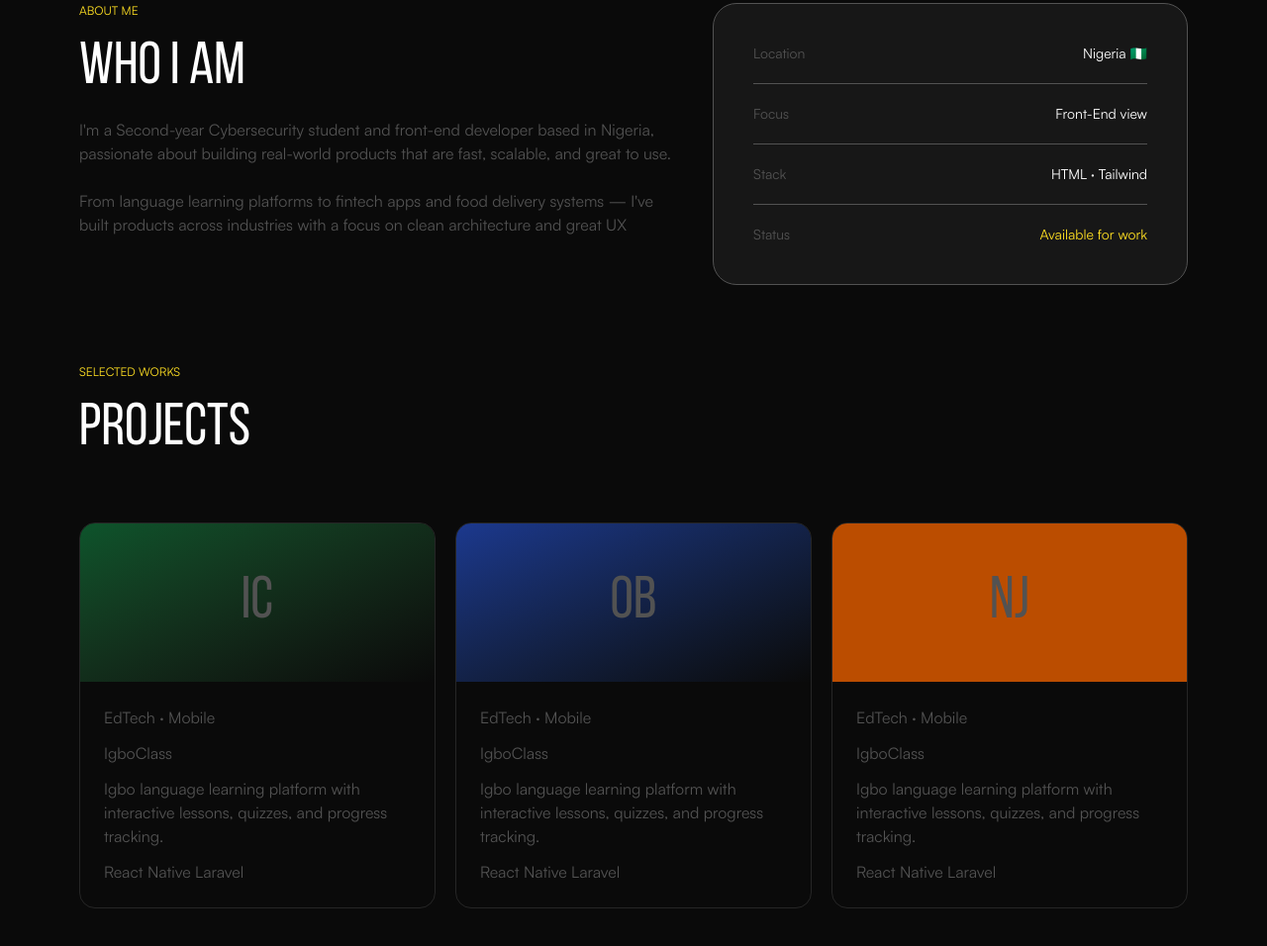
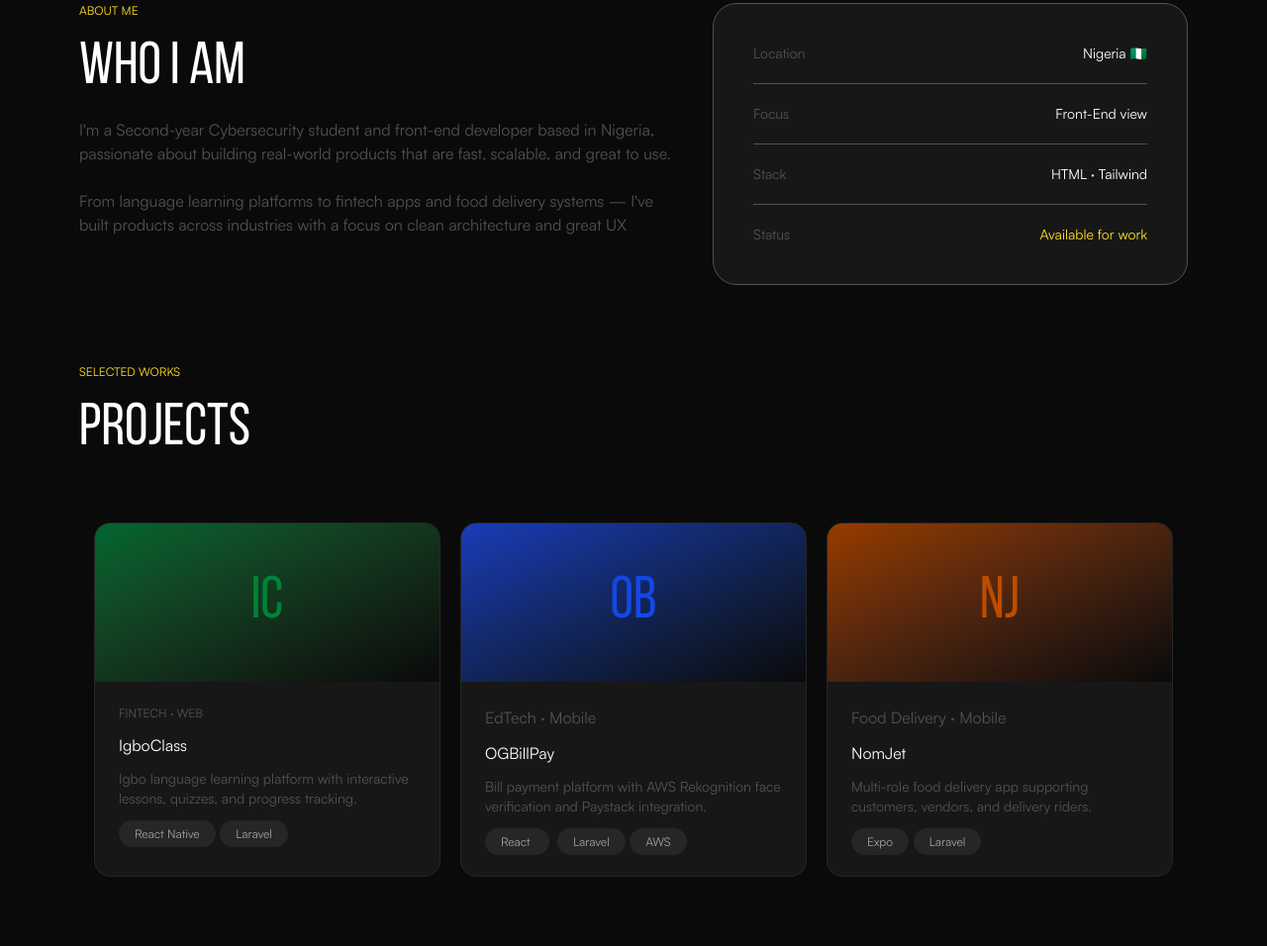
Before and after one commit to Amosayaka17/Portfolio-demo, a website: page index.html in a window 1280 px wide. Shown: the part 1128-2084 px from the top of the page at 99% size. Drawn offline with Linux system fonts and the light colour scheme.

Commit message:
Added colors to the card and also give textfont and colors

```diff
--- a/index.html
+++ b/index.html
@@ -151,62 +151,84 @@
       <p class="text-white text-6xl my-5 font-Bebauneue">Projects</p>
       <div class="flex w-full justify-center py-11 gap-5 text-neutral-600">
         <div
-          class="rounded-2xl w-100 overflow-hidden border border-neutral-800"
+          class="bg-neutral-900 rounded-2xl w-87.5 overflow-hidden border border-neutral-800"
         >
           <span
-            class="flex justify-center items-center text-6xl uppercase font-Bebauneue bg-gradient-to-br from-green-900 to-neutral-950 h-40"
+            class="flex justify-center items-center text-6xl uppercase font-Bebauneue bg-gradient-to-br from-green-800 to-neutral-950 h-40 text-green-700"
             >ic</span
           >
           <div class="p-6 space-y-3">
-            <p>EdTech · Mobile</p>
-            <h1>IgboClass</h1>
-            <p>
+            <p class="uppercase text-xs">Fintech · Web</p>
+            <h1 class="text-white">IgboClass</h1>
+            <p class="text-sm">
               Igbo language learning platform with interactive lessons, quizzes,
               and progress tracking.
             </p>
             <div>
-              <span>React Native</span>
-              <span>Laravel</span>
+              <span
+                class="bg-neutral-800 rounded-full text-xs py-1.5 px-4 text-neutral-400"
+                >React Native</span
+              >
+              <span
+                class="bg-neutral-800 rounded-full text-xs py-1.5 px-4 text-neutral-400"
+                >Laravel</span
+              >
             </div>
           </div>
         </div>
         <div
-          class="rounded-2xl w-100 overflow-hidden border border-neutral-800"
+          class="bg-neutral-900 rounded-2xl w-87.5 overflow-hidden border border-neutral-800"
         >
           <span
-            class="flex justify-center items-center text-6xl uppercase font-Bebauneue bg-gradient-to-br from-blue-900 to-neutral-950 h-40"
+            class="flex justify-center items-center text-6xl uppercase font-Bebauneue bg-gradient-to-br from-blue-800 to-neutral-950 h-40 text-blue-700"
             >ob</span
           >
           <div class="p-6 space-y-3">
             <p>EdTech · Mobile</p>
-            <h1>IgboClass</h1>
-            <p>
-              Igbo language learning platform with interactive lessons, quizzes,
-              and progress tracking.
+            <h1 class="text-white">OGBillPay</h1>
+            <p class="text-sm">
+              Bill payment platform with AWS Rekognition face verification and
+              Paystack integration.
             </p>
-            <div>
-              <span>React Native</span>
-              <span>Laravel</span>
+            <div class="">
+              <span
+                class="bg-neutral-800 rounded-full text-xs py-1.5 px-4 text-neutral-400 mr-2"
+                >React
+              </span>
+              <span
+                class="bg-neutral-800 rounded-full text-xs py-1.5 px-4 text-neutral-400"
+                >Laravel</span
+              >
+              <span
+                class="bg-neutral-800 rounded-full text-xs py-1.5 px-4 text-neutral-400"
+                >AWS</span
+              >
             </div>
           </div>
         </div>
         <div
-          class="rounded-2xl w-100 overflow-hidden border border-neutral-800"
+          class="bg-neutral-900 rounded-2xl w-87.5 overflow-hidden border border-neutral-800"
         >
           <span
-            class="flex justify-center items-center text-6xl uppercase font-Bebauneue bg-amber-700 h-40"
+            class="flex justify-center items-center text-6xl uppercase font-Bebauneue bg-gradient-to-br from-amber-800 to-neutral-950 h-40 text-amber-700"
             >nj</span
           >
           <div class="p-6 space-y-3">
-            <p>EdTech · Mobile</p>
-            <h1>IgboClass</h1>
-            <p>
-              Igbo language learning platform with interactive lessons, quizzes,
-              and progress tracking.
+            <p>Food Delivery · Mobile</p>
+            <h1 class="text-white">NomJet</h1>
+            <p class="text-sm">
+              Multi-role food delivery app supporting customers, vendors, and
+              delivery riders.
             </p>
             <div>
-              <span>React Native</span>
-              <span>Laravel</span>
+              <span
+                class="bg-neutral-800 rounded-full text-xs py-1.5 px-4 text-neutral-400"
+                >Expo</span
+              >
+              <span
+                class="bg-neutral-800 rounded-full text-xs py-1.5 px-4 text-neutral-400"
+                >Laravel</span
+              >
             </div>
           </div>
         </div>
```
Also changed, not shown: dist/output.css, src/output.css.
